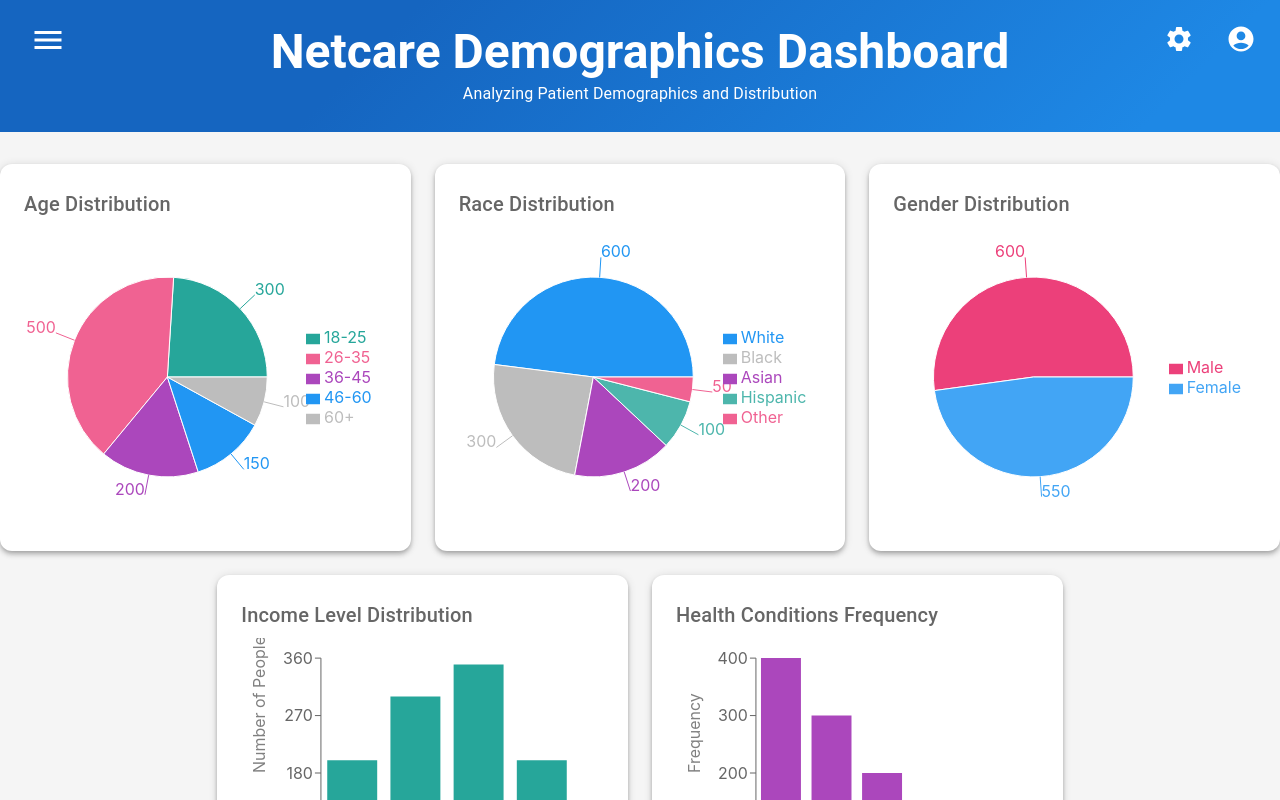
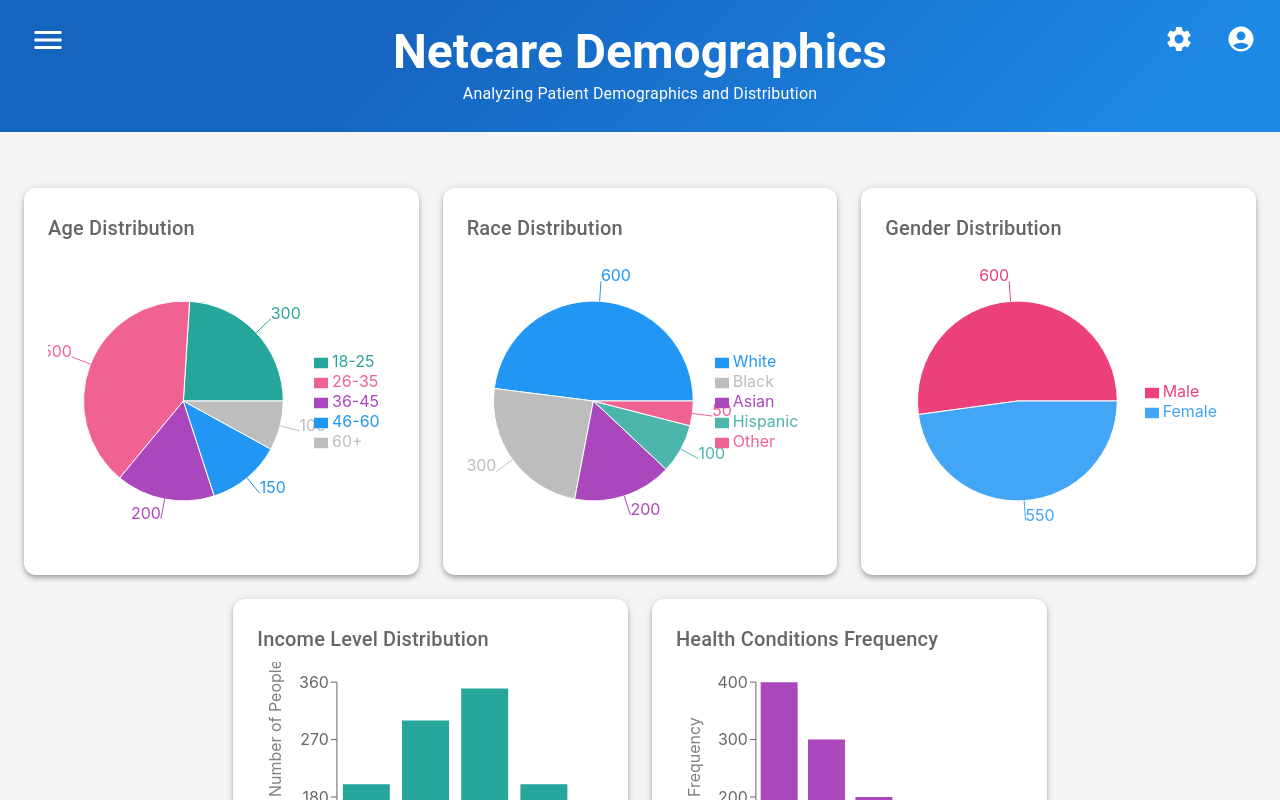
Before and after one commit to cfgcolumbus24/Team-15, a React (Create React App) app in the folder frontend/: page /demographics in a window 1280 px wide. Shown: the top 800 px of the page. Built offline with nearby package versions, Linux system fonts and the light colour scheme.

Commit message:
Header margin consistency across pages

```diff
--- a/frontend/src/pages/demographics.tsx
+++ b/frontend/src/pages/demographics.tsx
@@ -77,15 +77,14 @@
             position: 'relative',
         }}
         >
+        <Dropdown /> {/* Rendered with fixed positioning */}
+
         <Typography variant="h3" fontWeight="bold">
-          Netcare Demographics Dashboard
+        Netcare Demographics
         </Typography>
         <Typography variant="subtitle1">
         Analyzing Patient Demographics and Distribution
         </Typography>
-
-        {/* Dropdown for toggling options */}
-        <Dropdown />
 
         {/* Icons for Settings and Profile */}
         <Box position="absolute" top={16} right={16} display="flex" gap={2}>
@@ -97,6 +96,7 @@
             </IconButton>
         </Box>
         </Box>
+    <Box p={3} bgcolor={grey[100]} minHeight="100vh">
 
       {/* Demographics Cards */}
       <Grid container spacing={3} justifyContent="center">
@@ -215,6 +215,7 @@
         </Grid>
       </Grid>
     </Box>
+    </Box>
   );
 };
 
```
Lines whose indentation alone changed are shown as unchanged.
